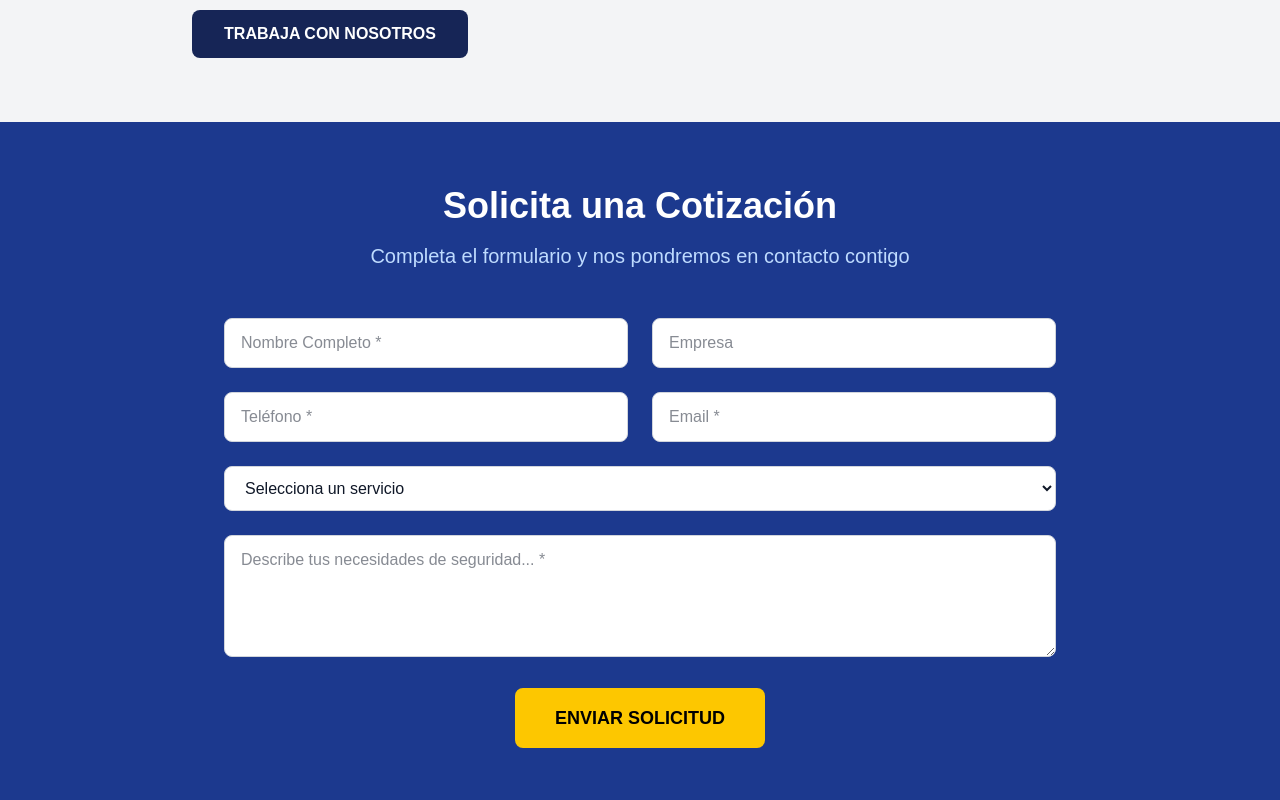
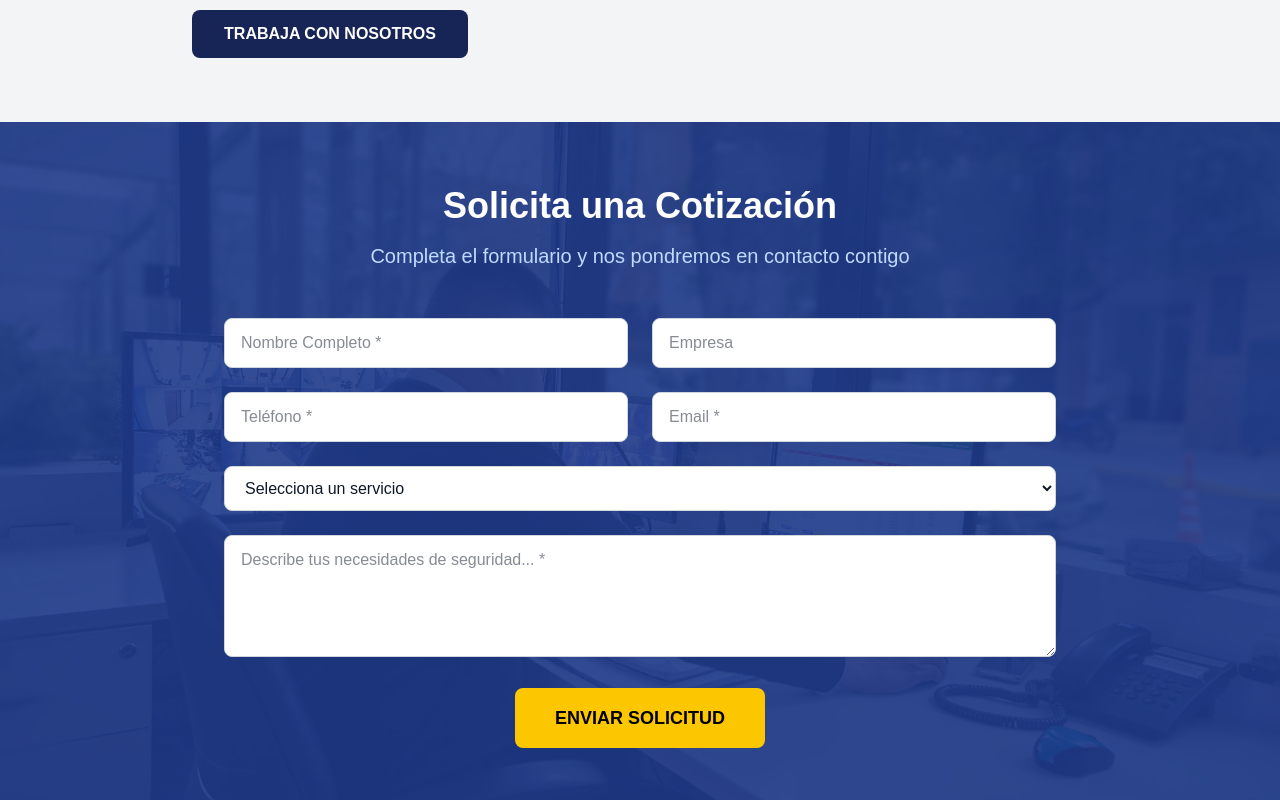
Before and after one commit to josmeleli/apolo300-website, a Next.js app: page / in a window 1280 px wide. Shown: the part 2120-2920 px from the top of the page. Built offline with nearby package versions, Linux system fonts and the light colour scheme.

Commit message:
Refactor contact section layout with background image and overlay for improved aesthetics

```diff
--- a/app/page.tsx
+++ b/app/page.tsx
@@ -72,8 +72,26 @@ export default function Home() {
         </section>
 
         {/* Sección de Contacto */}
-        <section className="py-16 bg-blue-900">
-          <div className="max-w-4xl mx-auto px-4 sm:px-6 lg:px-8">
+        <section className="py-16 relative">
+          {/* Imagen de fondo */}
+          <div
+            className="absolute inset-0 bg-cover bg-center bg-no-repeat"
+            style={{
+              backgroundImage: 'url(/images/servicio-de-seguridad-corporativa.webp)',
+              backgroundPosition: 'center'
+            }}
+          ></div>
+
+          {/* Filtro azulado más fuerte */}
+          <div
+            className="absolute inset-0"
+            style={{
+              background: 'rgba(30, 58, 138, 0.9)', // blue-900 con mayor opacidad
+              zIndex: 1
+            }}
+          ></div>
+
+          <div className="max-w-4xl mx-auto px-4 sm:px-6 lg:px-8 relative z-10">
             <div className="text-center mb-12">
               <h2 className="text-3xl md:text-4xl font-bold text-white mb-4">
                 Solicita una Cotización
```
